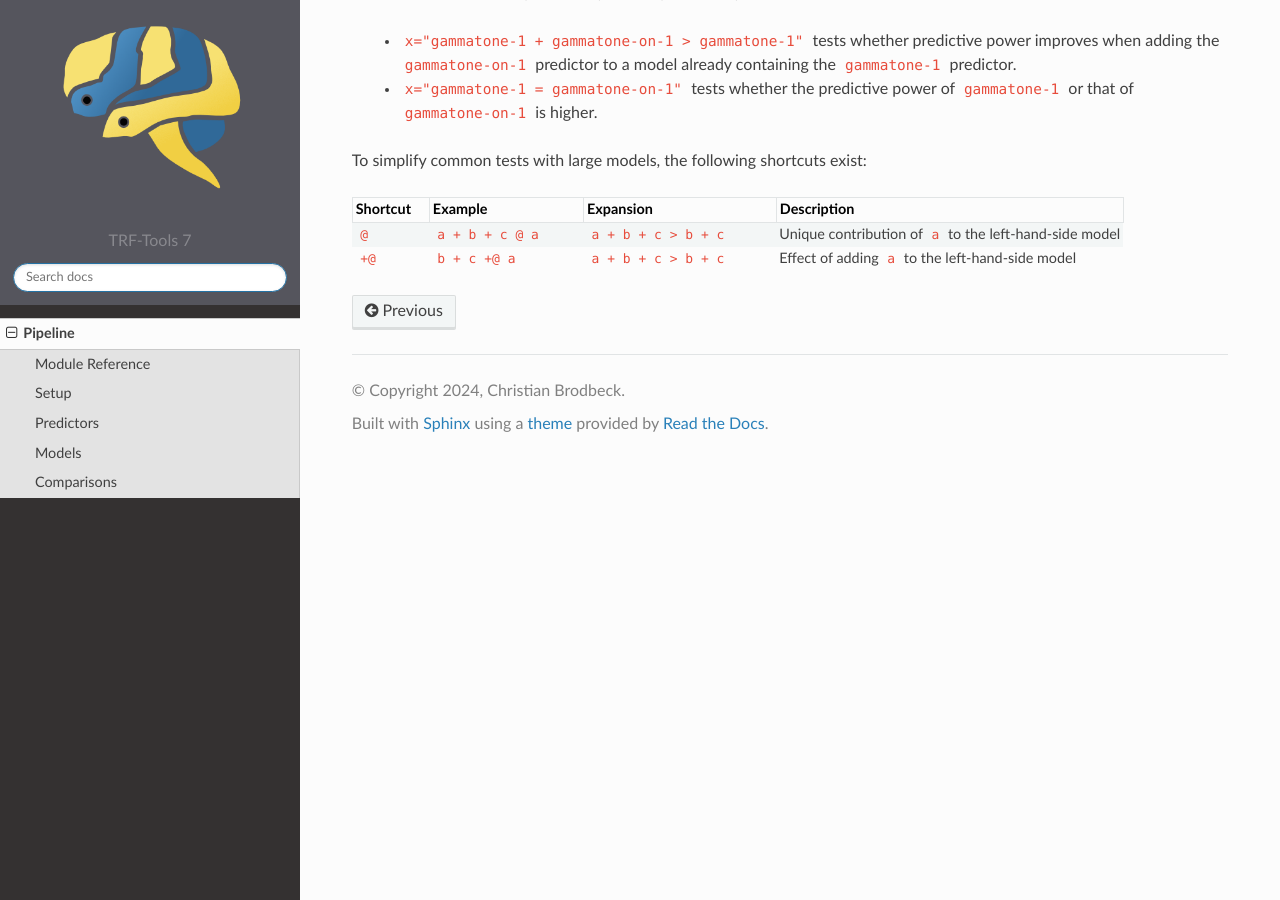
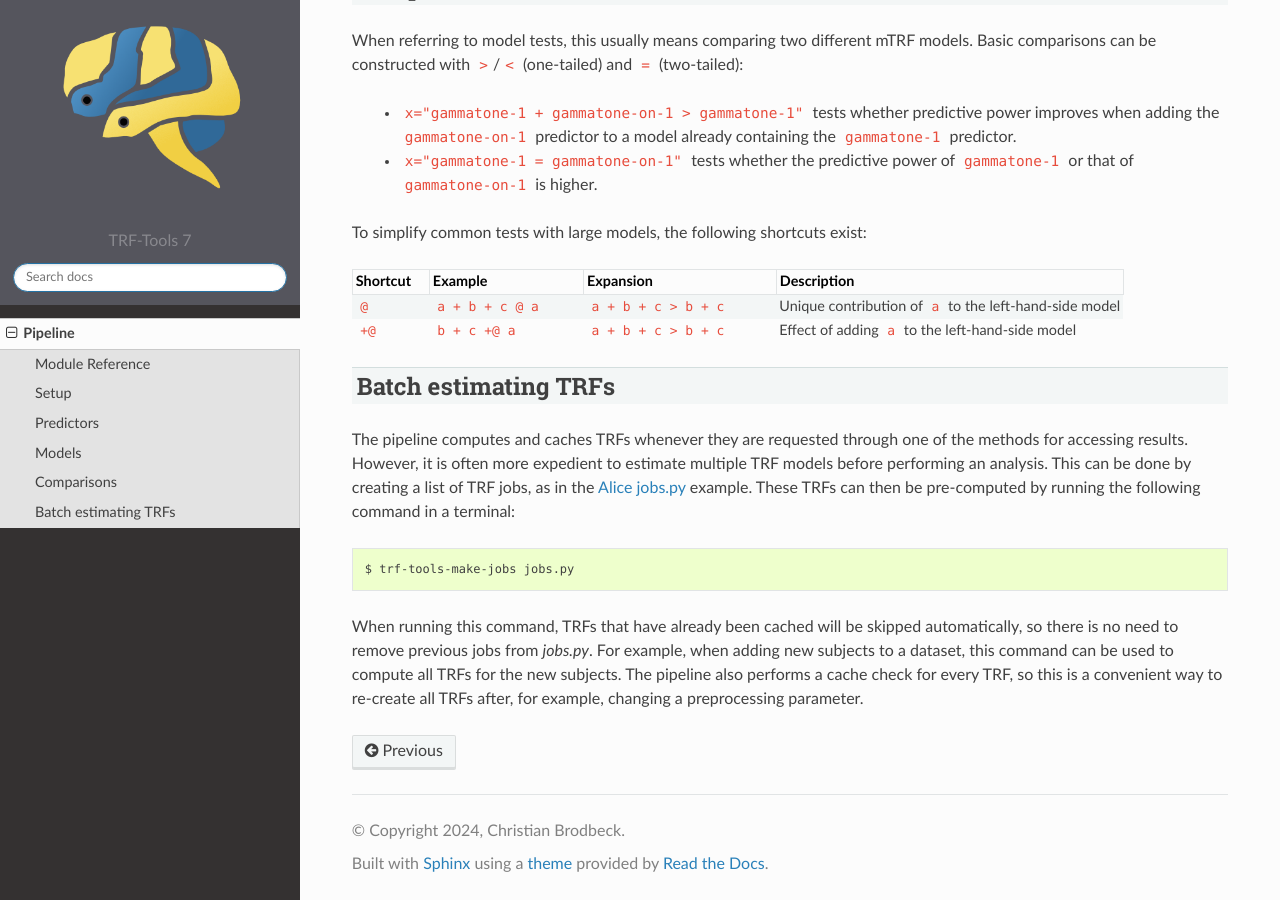
Before and after one commit to christianbrodbeck/TRF-Tools, a Sphinx documentation site: the page built from doc/pipeline.rst, in a window 1280 px wide and 900 px high, scrolled down 1699 px. Built offline with Sphinx 7.4.7 and the Read the Docs theme 2.0.0, drawn with Linux system fonts in a browser that asks for light colours; formulas are drawn with MathJax 3; some of the changed text lies outside the part shown.

Commit message:
DOC/typing

```diff
--- a/doc/pipeline.rst
+++ b/doc/pipeline.rst
@@ -23,8 +23,9 @@ Setup
 
 For a complete example, see the `Alice repository <https://github.com/Eelbrain/Alice/tree/pipeline/pipeline>`_.
 
-To get started, set up your experiment as for the `MNE-Experiment pipeline <https://eelbrain.readthedocs.io/en/stable/experiment.html>`_, but instead of :class:`eelbrain.MneExperiment`, use :class:`TRFExperiment` as baseclass for your experiment. For an existing experiment, the base class can simply be replaced, because :class:`TRFExperiment` retains all functionality of :class:`eelbrain.MneExperiment`.
+To get started, set up your experiment as for the `MNE-Experiment pipeline <https://eelbrain.readthedocs.io/en/stable/experiment.html>`_, but instead of :class:`eelbrain.pipeline.MneExperiment`, use :class:`TRFExperiment` as baseclass for your experiment. The :class:`TRFExperiment` uses :class:`~eelbrain.pipeline.MneExperiment` mechanisms to preprocess data up to the epoch stage.
 
+For an existing experiment, the base class can simply be replaced, because :class:`TRFExperiment` retains all functionality of :class:`~eelbrain.pipeline.MneExperiment`.
 
 ^^^^^^^^^^
 Predictors
@@ -91,3 +92,16 @@ To simplify common tests with large models, the following shortcuts exist:
      - ``b + c +@ a``
      - ``a + b + c > b + c``
      - Effect of adding ``a`` to the left-hand-side model
+
+
+^^^^^^^^^^^^^^^^^^^^^
+Batch estimating TRFs
+^^^^^^^^^^^^^^^^^^^^^
+
+The pipeline computes and caches TRFs whenever they are requested through one of the methods for accessing results. However, it is often more expedient to estimate multiple TRF models before performing an analysis. This can be done by creating a list of TRF jobs, as in the `Alice jobs.py <https://github.com/Eelbrain/Alice/blob/pipeline/pipeline/jobs.py>`_ example. These TRFs can then be pre-computed by running the following command in a terminal:
+
+.. code-block:: bash
+
+    $ trf-tools-make-jobs jobs.py
+
+When running this command, TRFs that have already been cached will be skipped automatically, so there is no need to remove previous jobs from `jobs.py`. For example, when adding new subjects to a dataset, this command can be used to compute all TRFs for the new subjects. The pipeline also performs a cache check for every TRF, so this is a convenient way to re-create all TRFs after, for example, changing a preprocessing parameter.
```
Also changed, not shown: 1 other file.
